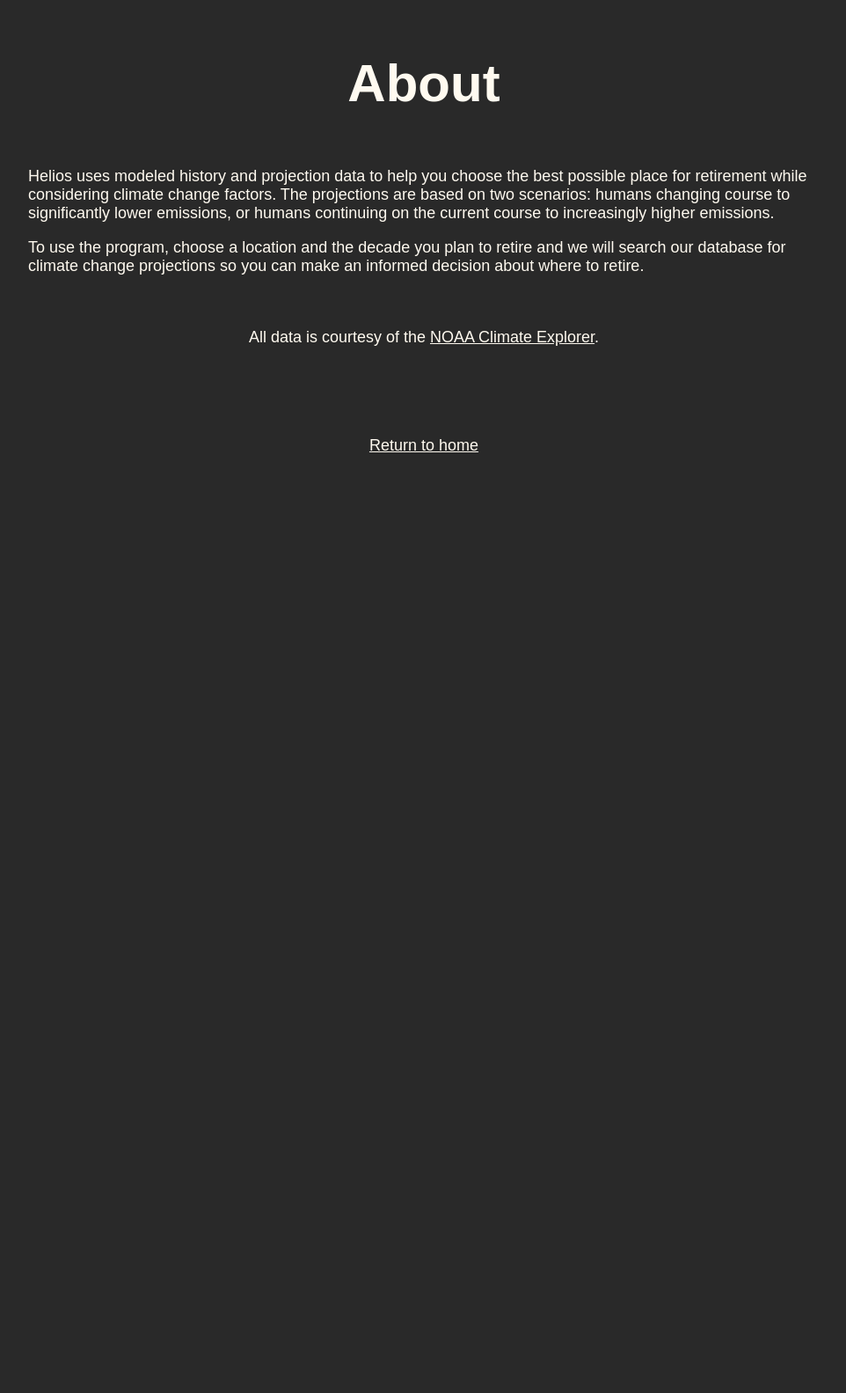
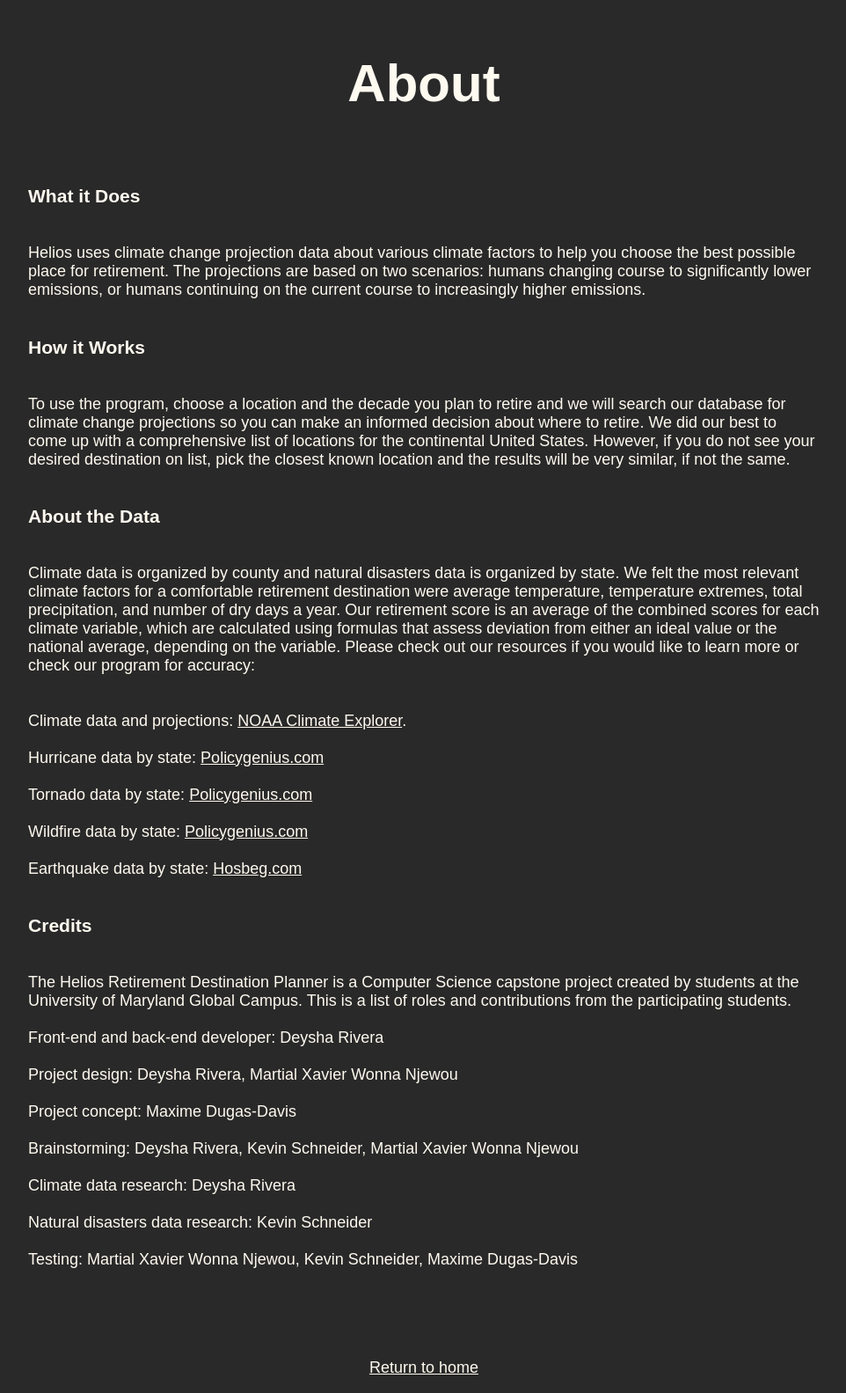
Before and after one commit to rathlorieldc/helios, a Flask app: page /about in a window 1280 px wide. Shown: the whole page at 88% size, without its empty margins (158-1120 px from the left). Before the commit the page ends 514 px from the top, so only its background shows below. Run offline with Flask 2, Linux system fonts and the light colour scheme.

Commit message:
Updated about page with more information about the project, where the data comes from, and credits list.

```diff
--- a/templates/about.html
+++ b/templates/about.html
@@ -12,7 +12,7 @@
         color: floralwhite;
     }
     a:visited {
-        color: fuchsia;
+        color: lightpink;
     }
     .content {
         max-width: 900px;
@@ -31,18 +31,56 @@
         <h1 style="font-size: 60px; font-weight: bold">About</h1>
         <p>
             <br>
-            Helios uses modeled history and projection data to help you choose the best possible place for retirement
-            while considering climate change factors. The projections are based on two scenarios: humans changing
+            <h3>What it Does</h3>
+            <br>
+            Helios uses climate change projection data about various climate factors to help you choose
+            the best possible place for retirement. The projections are based on two scenarios: humans changing
             course to significantly lower emissions, or humans continuing on the current course to increasingly
             higher emissions.
-        </p>
-        <p>
+            <br><br>
+            <h3>How it Works</h3>
+            <br>
             To use the program, choose a location and the decade you plan to retire and we will search our database
-            for climate change projections so you can make an informed decision about where to retire.
-        </p>
-        <p style="text-align: center">
+            for climate change projections so you can make an informed decision about where to retire. We did our best
+            to come up with a comprehensive list of locations for the continental United States. However, if you do not
+            see your desired destination on list, pick the closest known location and the results will be very similar,
+            if not the same.
             <br><br>
-            All data is courtesy of the <a href="https://crt-climate-explorer.nemac.org/">NOAA Climate Explorer</a>.
+            <h3>About the Data</h3>
+            <br>
+            Climate data is organized by county and natural disasters data is organized by state. We felt the most relevant
+            climate factors for a comfortable retirement destination were average temperature, temperature extremes, total
+            precipitation, and number of dry days a year. Our retirement score is an average of the combined scores for
+            each climate variable, which are calculated using formulas that assess deviation from either an ideal value or
+            the national average, depending on the variable. Please check out our resources if you would like to learn more
+            or check our program for accuracy:
+            <br><br><br>
+            Climate data and projections: <a href="https://crt-climate-explorer.nemac.org/">NOAA Climate Explorer</a>.
+            <br><br>
+            Hurricane data by state:
+            <a href="https://www.policygenius.com/homeowners-insurance/states-with-the-most-hurricanes/">Policygenius.com</a>
+            <br><br>
+            Tornado data by state:
+            <a href="https://www.policygenius.com/homeowners-insurance/states-with-the-most-hurricanes/">Policygenius.com</a>
+            <br><br>
+            Wildfire data by state:
+            <a href="https://www.policygenius.com/homeowners-insurance/wildfires-by-state/">Policygenius.com</a>
+            <br><br>
+            Earthquake data by state:
+            <a href="https://hosbeg.com/state-rankings-earthquakes-united-states/">Hosbeg.com</a>
+            <br><br>
+            <h3>Credits</h3>
+            <br>
+            The Helios Retirement Destination Planner is a Computer Science capstone project created by students at the
+            University of Maryland Global Campus. This is a list of roles and contributions from the
+            participating students.<br><br>
+            Front-end and back-end developer: Deysha Rivera <br><br>
+            Project design: Deysha Rivera, Martial Xavier Wonna Njewou <br><br>
+            Project concept: Maxime Dugas-Davis <br><br>
+            Brainstorming: Deysha Rivera, Kevin Schneider, Martial Xavier Wonna Njewou <br><br>
+            Climate data research: Deysha Rivera <br><br>
+            Natural disasters data research: Kevin Schneider <br><br>
+            Testing: Martial Xavier Wonna Njewou, Kevin Schneider, Maxime Dugas-Davis
         </p>
         <p style="text-align: center">
             <br><br><br><br>
```
